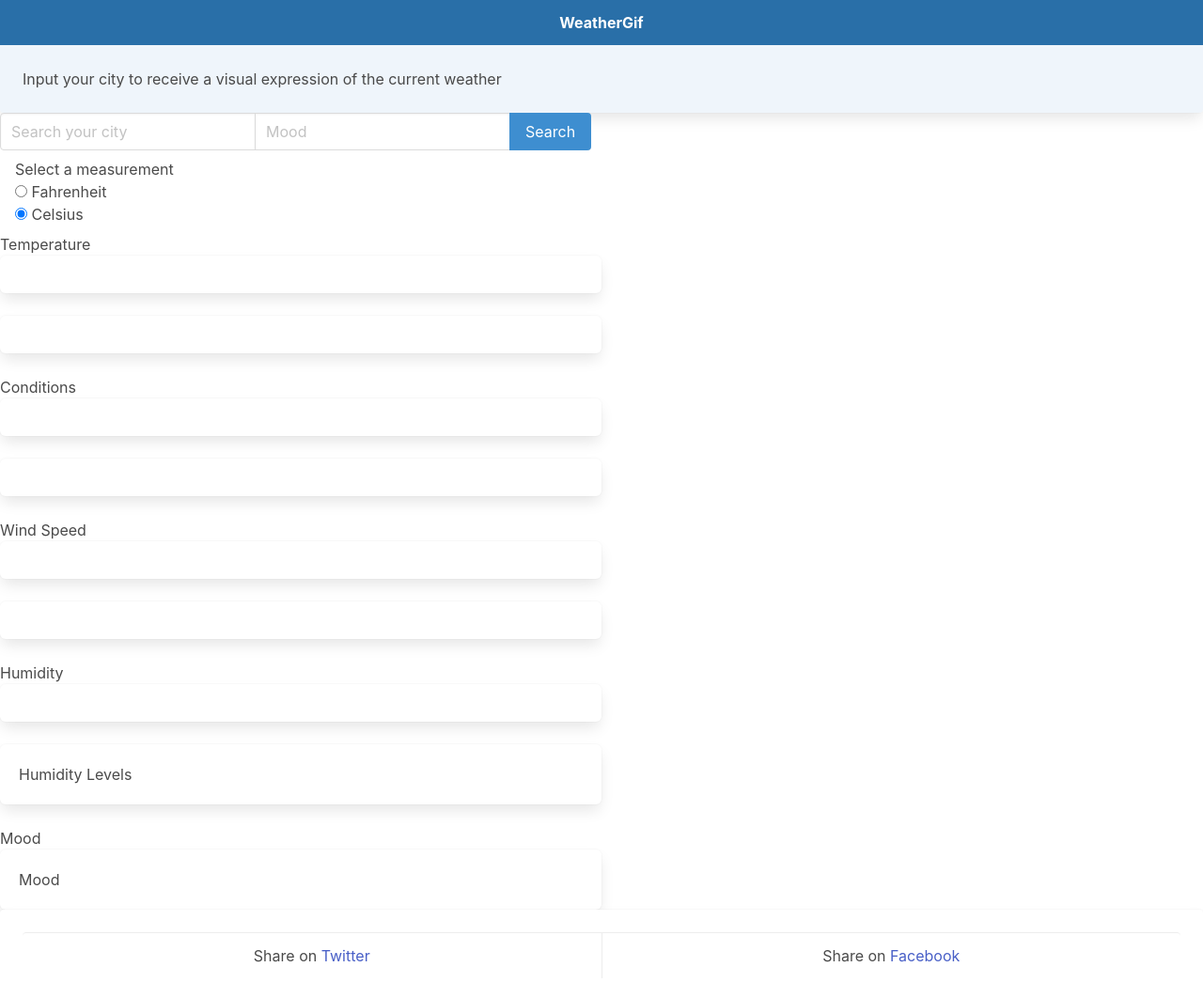
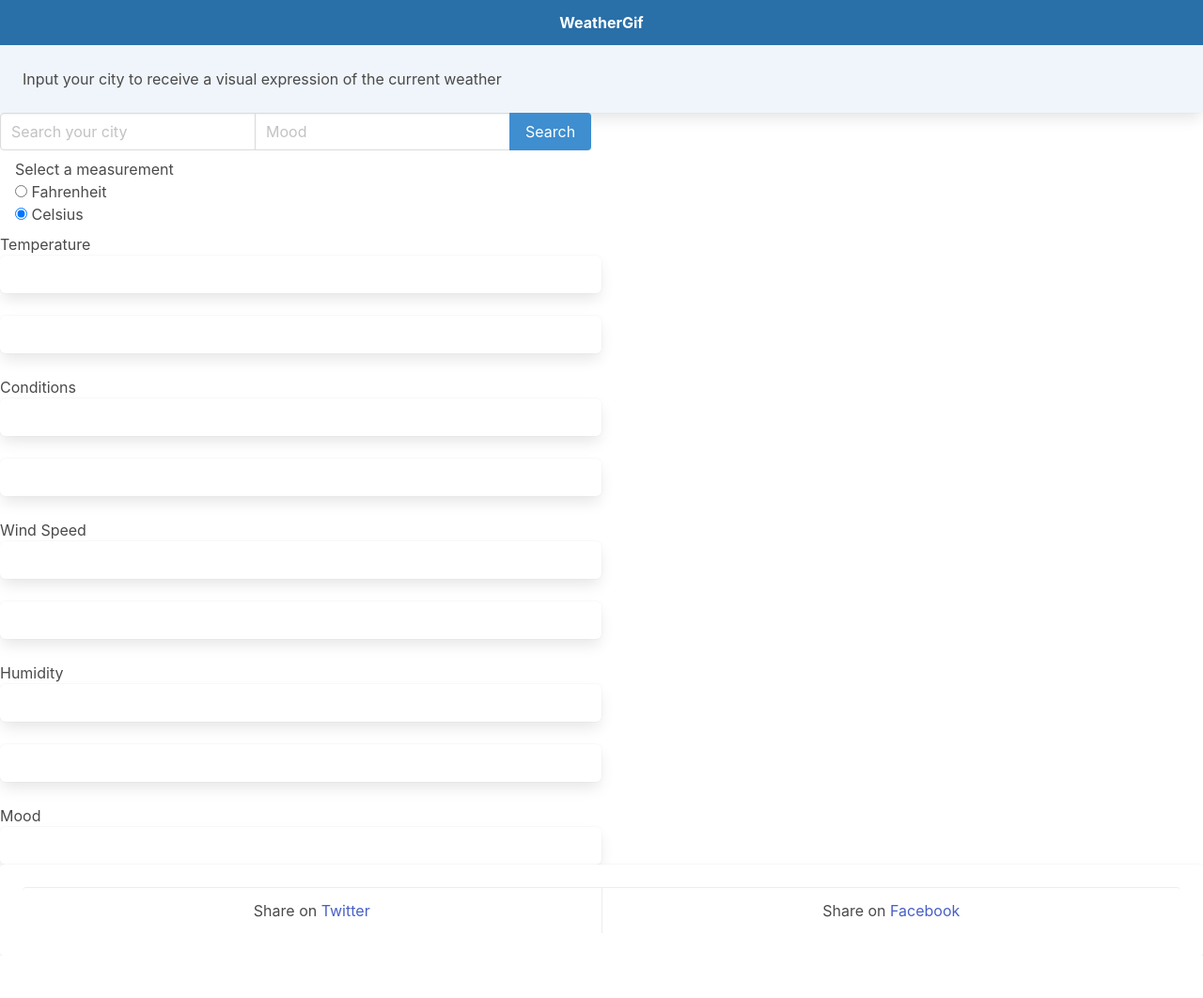
Before and after one commit to 13tinydots/project-one, a website with bundled scripts: page index.html in a window 1280 px wide. Shown: the whole page at 94% size. After the commit the page ends 1017 px from the top, so only its background shows below. Built offline with nearby package versions, Linux system fonts and the light colour scheme.

Commit message:
HTML code clean up

```diff
--- a/index.html
+++ b/index.html
@@ -62,9 +62,9 @@
             <div id="windSpeed" class="tile is-6 is-child box"></div>
             <h2>Humidity</h2>
             <div id = "humDisp" class="tile is-6 is-child box"></div>
-            <div id="humidity" class="tile is-6 is-child box">Humidity Levels</div>
+            <div id="humidity" class="tile is-6 is-child box"></div>
             <h2>Mood</h2>
-            <div id="mood" class="tile is-6 is-child box">Mood</div>
+            <div id="mood" class="tile is-6 is-child box"></div>
           </div>
         </div>
       </section>
```
